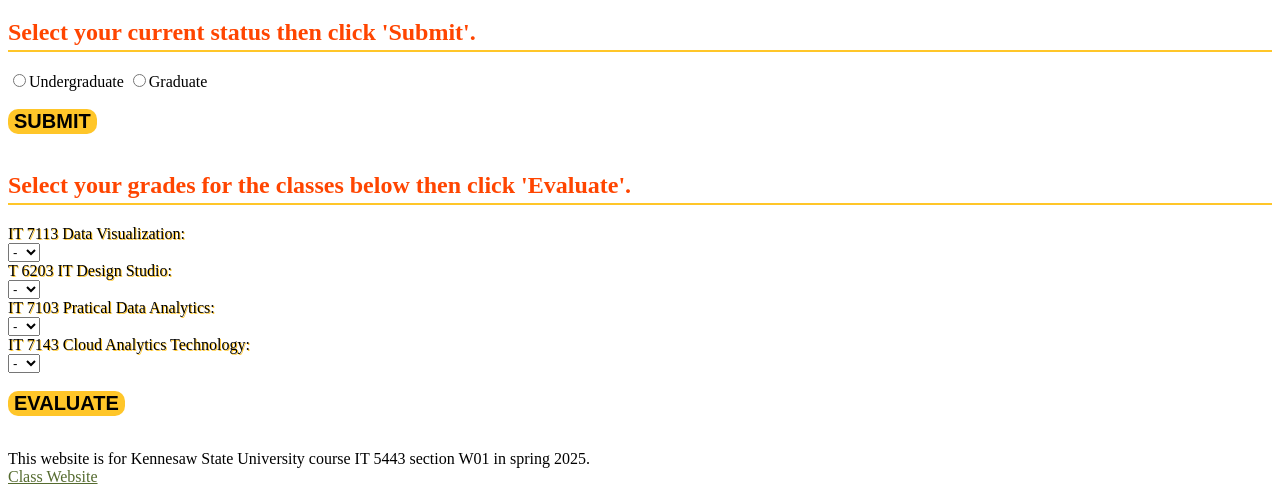
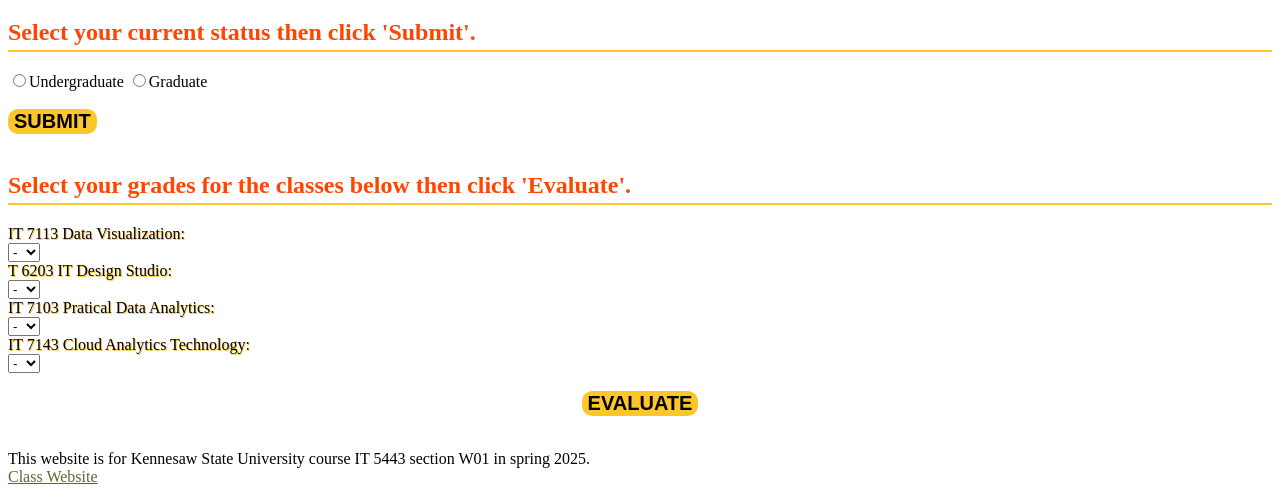
Before and after one commit to Tortall/it5443spring2025, a PHP site: page /student-assistant.html in a window 1280 px wide. Shown: the part 651-1145 px from the top of the page. Run offline with PHP 8.4, Linux system fonts and the light colour scheme.

Commit message:
Added more CSS to suit form.

```diff
--- a/mystyle.css
+++ b/mystyle.css
@@ -92,3 +92,16 @@ li::marker {
     display: none;
     font-family: 'Times New Roman', Times, serif;
 }
+#radioForm {
+    font-family: 'Times New Roman', Times, serif;
+}
+#submitButton {
+    display: none;
+    text-align: center;
+}
+#finalResult {
+    color: black;
+    font-size: 20px;
+    margin: auto;
+    width: fit-content;
+}
```
